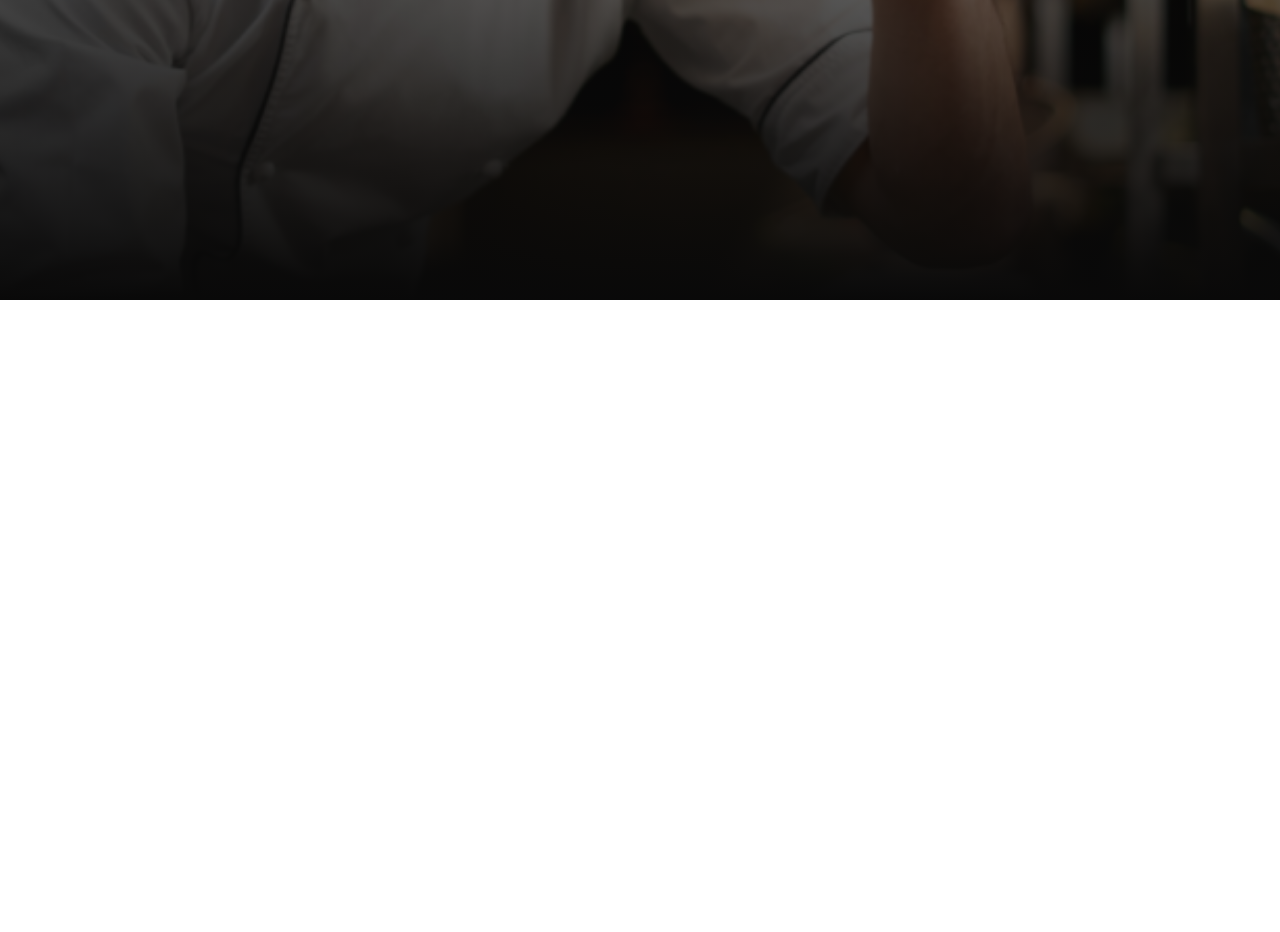
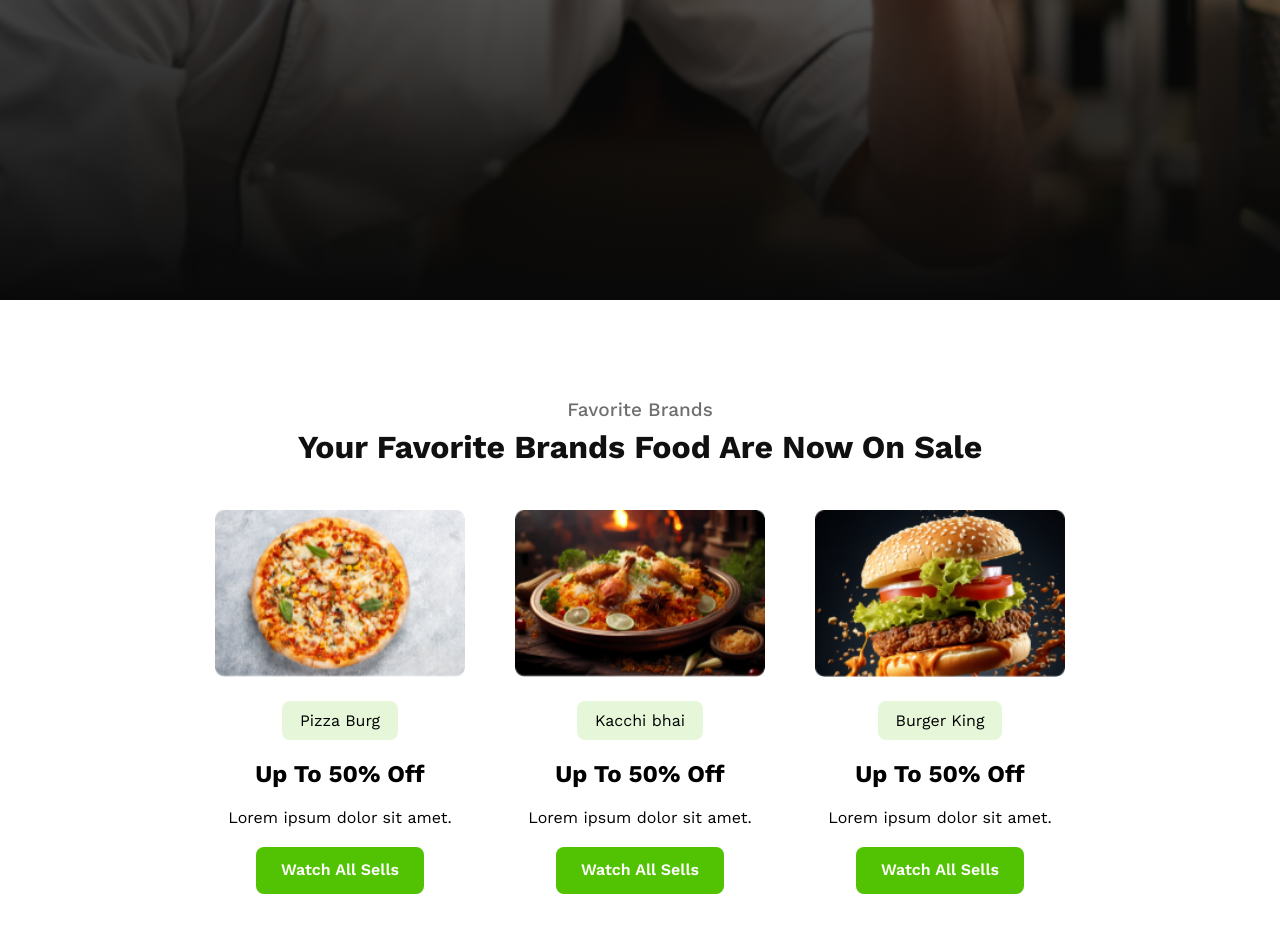
Before and after one commit to sr-sourav-roy/project_fixo_food_restaurent_project, a plain HTML site: page index.html in a window 1280 px wide. Shown: the part 660-1592 px from the top of the page. Before the commit the page ends 960 px from the top, so only its background shows below. Drawn offline with nearby package versions, Linux system fonts and the light colour scheme.

Commit message:
add second commit for...

```diff
--- a/index.html
+++ b/index.html
@@ -18,5 +18,53 @@
             </div>
         </div>
      </section>
+
+
+    <section id="card-box">
+        <div class="container">
+            <div class="info">
+                <p class="subtitle">Favorite Brands</p>
+                <h1 class="title">Your Favorite Brands Food Are Now On Sale</h1>
+            </div>
+
+            <div class="card-container">
+                <div class="card">
+                    <div class="image-box">
+                        <img src="assets/pizza.png" alt="">
+                    </div>
+                    <div class="shop">
+                        <span>Pizza Burg</span>
+                    </div>
+                    <h1>Up To 50% Off</h1>
+                    <p>Lorem ipsum dolor sit amet.</p>
+                    <button class="button">Watch All Sells</button>
+                </div>
+
+                <div class="card">
+                    <div class="image-box">
+                        <img src="assets/biriyani.png" alt="">
+                    </div>
+                    <div class="shop">
+                        <span>Kacchi bhai</span>
+                    </div>
+                    <h1>Up To 50% Off</h1>
+                    <p>Lorem ipsum dolor sit amet.</p>
+                    <button class="button">Watch All Sells</button>
+                </div>
+
+                <div class="card">
+                    <div class="image-box">
+                        <img src="assets/burger.png" alt="">
+                    </div>
+                    <div class="shop">
+                        <span>Burger King</span>
+                    </div>
+                    <h1>Up To 50% Off</h1>
+                    <p>Lorem ipsum dolor sit amet.</p>
+                    <button class="button">Watch All Sells</button>
+                </div>
+            </div>
+        </div>
+    </section>
 </body>
 </html>
--- a/style/styles.css
+++ b/style/styles.css
@@ -27,6 +27,8 @@
     border-radius: 8px;
     background: rgba(82, 195, 3, 1);
     border: none;
+    /* button ke mark korara jonnw proparty */
+    cursor:pointer;
 
 }
 #hero{
@@ -81,3 +83,67 @@
     text-align: center;
     margin-bottom: 25px;
 }
+
+
+
+/* (all section bah header ar part of css 🤝) */
+#card-box {
+    width: 850px;
+    margin: 100px auto;
+
+}
+#card-box .info{
+
+}
+
+#card-box .title{
+    /* h1 and p jonnw (font-line) so carefully */
+    color: rgba(16, 16, 16, 1);
+    font-family: Work Sans;
+    font-size: 32px;
+    font-weight: 700;
+    line-height: 55px;
+    letter-spacing: 0%;
+    text-align: center;
+}
+
+#card-box .subtitle{
+    color: rgba(16, 16, 16, 1);
+
+    font-family: Work Sans;
+    font-size: 19px;
+    font-weight: 500;
+    line-height: 20px;
+    letter-spacing: 0%;
+    text-align: center;
+    opacity: 0.6;
+}
+.card-container{
+    margin-top: 35px;
+    display: flex;
+    justify-content: space-between;
+    gap: 20px;
+    font-family: Work Sans;
+    cursor:pointer;
+}
+.card {
+    max-width: 250px;
+    display:flex;
+    flex-direction: column;
+    gap: 20px;
+    justify-content: center;
+    align-items: center;
+}
+.card .image-box{
+    width: 250px;
+}
+.card .image-box img{
+    width: 100%;
+}
+.card .shop{
+    text-align: center;
+    background-color: aqua;
+    padding: 10px 18px 10px 18px;
+    border-radius: 8px;
+    background: rgba(82, 195, 3, 0.15);
+}
```
